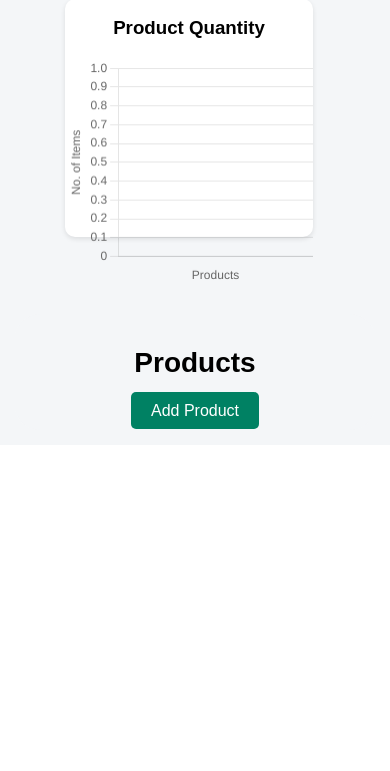
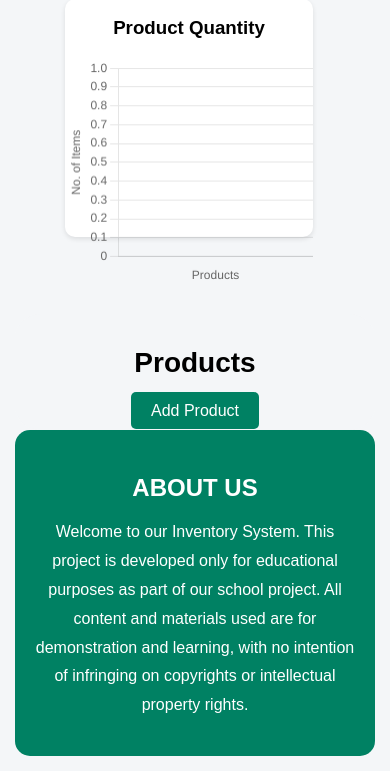
Before and after one commit to imrysn/Inventory_System, a Django app: page / in a window 390 px wide. Shown: the part 1273-2044 px from the top of the page. Before the commit the page ends 1702 px from the top, so only its background shows below. Run offline with Django 5.2, Linux system fonts and the light colour scheme; the visitor is signed in with stand-in values (Sample User, id 1); data that the repository does not hold is empty.

Commit message:
Final(3)

```diff
--- a/inventory/static/home.css
+++ b/inventory/static/home.css
@@ -353,6 +353,38 @@ section {
     border-color: #fff;
 }
 
+/* Footer Styles */
+.footer {
+    background-color: #008163;
+    color: #fff;
+    padding: 10px 350px;
+    text-align: center;
+    border-radius: 15px;
+}
+
+.footer-container {
+    display: flex;
+    flex-wrap: wrap;
+    justify-content: space-around;
+    gap: 20px;
+}
+
+.footer-section {
+    flex: 1 1 300px;
+    margin: 10px 0;
+}
+
+.footer-section h3 {
+    font-size: 24px;
+    margin-bottom: 15px;
+    text-transform: uppercase;
+}
+
+.footer-section p {
+    font-size: 16px;
+    line-height: 1.8;
+}
+
 /* Sidebar (Mobile View) */
 @media (max-width: 768px) {
     .sidebar {
@@ -446,4 +478,10 @@ section {
         margin-bottom: 10px;
         height: 80%;
     }
+    .footer {
+        padding: 10px 20px;
+    }
+    .footer-section {
+        justify-content: center;
+    }
 }
--- a/inventory/templates/UI/home.html
+++ b/inventory/templates/UI/home.html
@@ -15,6 +15,7 @@
             <ul>
             <li><a href="/"><i class="fas fa-home"></i>Home</a></li>
             <li><a href="#products"><i class="fas fa-box"></i>Products</a></li>
+            <li><a href="#about"><i class="fas fa-info-circle"></i>About</a></li>
             </ul>
         </nav>
     </aside>
@@ -113,6 +114,17 @@
         </div>
     {% endfor %}
 </section>
+
+<footer class="footer" id="about">
+    <div class="footer-container">
+        <div class="footer-section about">
+            <h3>About Us</h3>
+            <p>
+                Welcome to our Inventory System. This project is developed only for educational purposes as part of our school project. All content and materials used are for demonstration and learning, with no intention of infringing on copyrights or intellectual property rights.
+            </p>
+        </div>
+    </div>
+</footer>
 
 </body>
 <script src="https://cdn.jsdelivr.net/npm/chart.js"></script>
```
